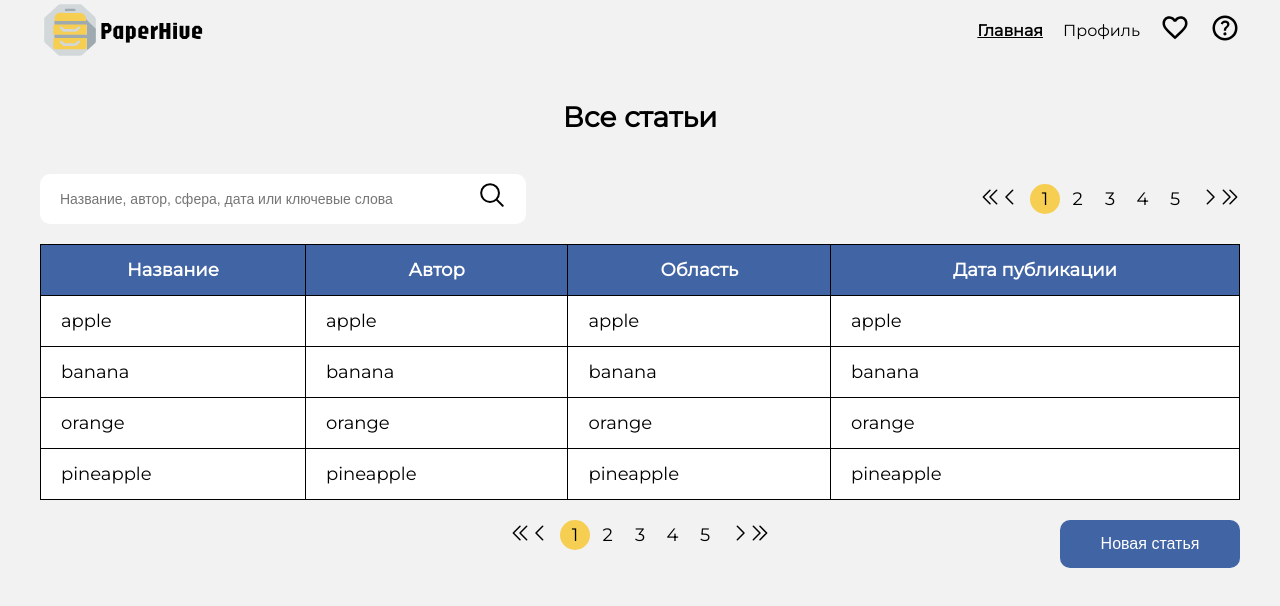
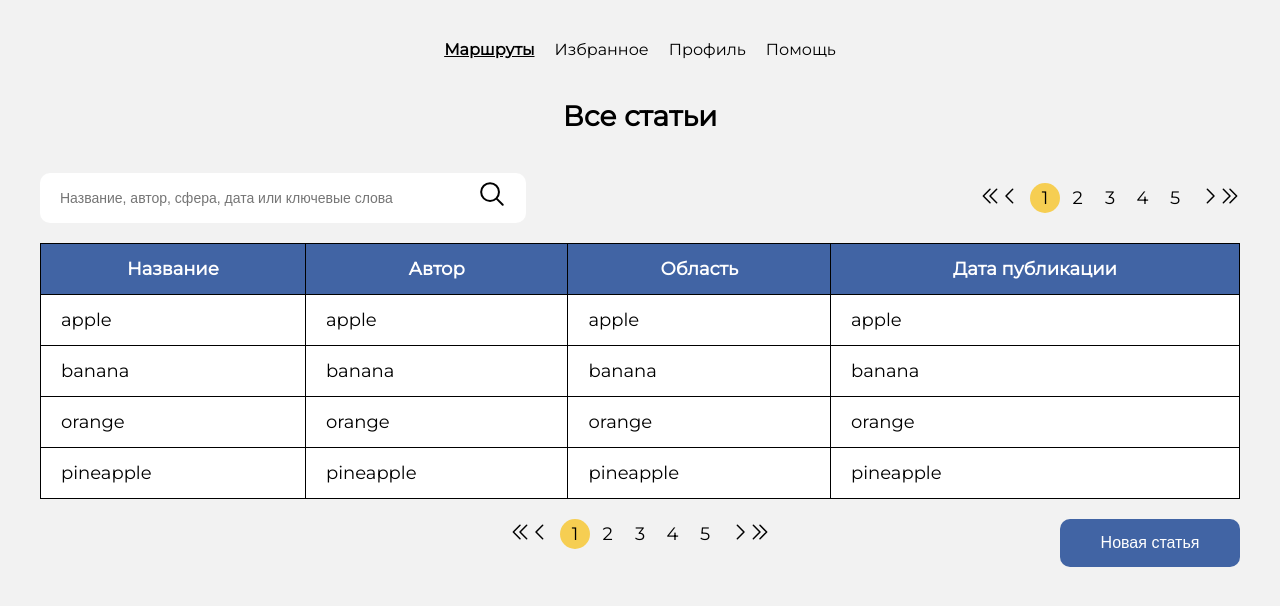
Before and after one commit to JoDiFo/travelling-app, a React (Vite) app in the folder client/: page / in a window 1280 px wide. Shown: the top 606 px of the page. Built offline with nearby package versions, Linux system fonts and the light colour scheme.

Commit message:
feat: change Header

```diff
--- a/client/src/shared/ui/FavoritesIcon/index.ts
+++ /dev/null
@@ -1 +0,0 @@
-export { FavoritesIcon } from "./ui/FavoritesIcon";
--- a/client/src/shared/ui/FavoritesIcon/ui/FavoritesIcon.tsx
+++ /dev/null
@@ -1,15 +0,0 @@
-import InactiveFavoritesIcon from "@/shared/assets/Favorite-inactive.svg";
-import ActiveFavoritesIcon from "@/shared/assets/Favorite-active.svg";
-
-interface FavoritesIconProps {
-  isActive: boolean;
-}
-
-export function FavoritesIcon({ isActive }: FavoritesIconProps) {
-  return (
-    <img
-      src={isActive ? ActiveFavoritesIcon : InactiveFavoritesIcon}
-      alt="favorites icon"
-    />
-  );
-}
--- a/client/src/widgets/Header/ui/Header.tsx
+++ b/client/src/widgets/Header/ui/Header.tsx
@@ -2,9 +2,6 @@ import { Link, useLocation } from "react-router-dom";
 
 import styles from "./style.module.scss";
 
-import LogoIcon from "@/shared/assets/Logo.svg";
-import HelpIcon from "@/shared/assets/Help.svg";
-import { FavoritesIcon } from "@/shared/ui/FavoritesIcon";
 import { PAGE_ROUTES } from "@/shared/utils/constants";
 import classNames from "classnames";
 
@@ -14,13 +11,15 @@ export function Header() {
 
   return (
     <header className={styles.header}>
-      <div className={styles.logo}>
-        <img src={LogoIcon} alt="company logo" />
-        <p>PaperHive</p>
-      </div>
       <nav className={styles.navBar}>
         <Link className={classNames({ link__active: path === HOME })} to={HOME}>
-          Главная
+          Маршруты
+        </Link>
+        <Link
+          className={classNames({ link__active: path === FAVORITES })}
+          to={FAVORITES}
+        >
+          Избранное
         </Link>
         <Link
           className={classNames({ link__active: path === PROFILE })}
@@ -28,12 +27,7 @@ export function Header() {
         >
           Профиль
         </Link>
-        <Link to={FAVORITES}>
-          <FavoritesIcon isActive={path === FAVORITES} />
-        </Link>
-        <p>
-          <img src={HelpIcon} alt="help icon" />
-        </p>
+        <Link to="#">Помощь</Link>
       </nav>
     </header>
   );
--- a/client/src/widgets/Header/ui/style.module.scss
+++ b/client/src/widgets/Header/ui/style.module.scss
@@ -1,21 +1,12 @@
 .header {
+  padding-top: 40px;
+  margin-bottom: 40px;
   display: flex;
   justify-content: space-between;
 }
 
-.logo {
-  display: flex;
-  align-items: center;
-  font-family: Jaro;
-  font-size: 24px;
-
-  img {
-    width: 60px;
-    height: 60px;
-  }
-}
-
 .navBar {
+  margin-inline: auto;
   display: flex;
   align-items: center;
   gap: 20px;
```
Also changed, not shown: client/src/shared/assets/Help.svg (deleted), client/src/shared/assets/Logo.svg (deleted).
